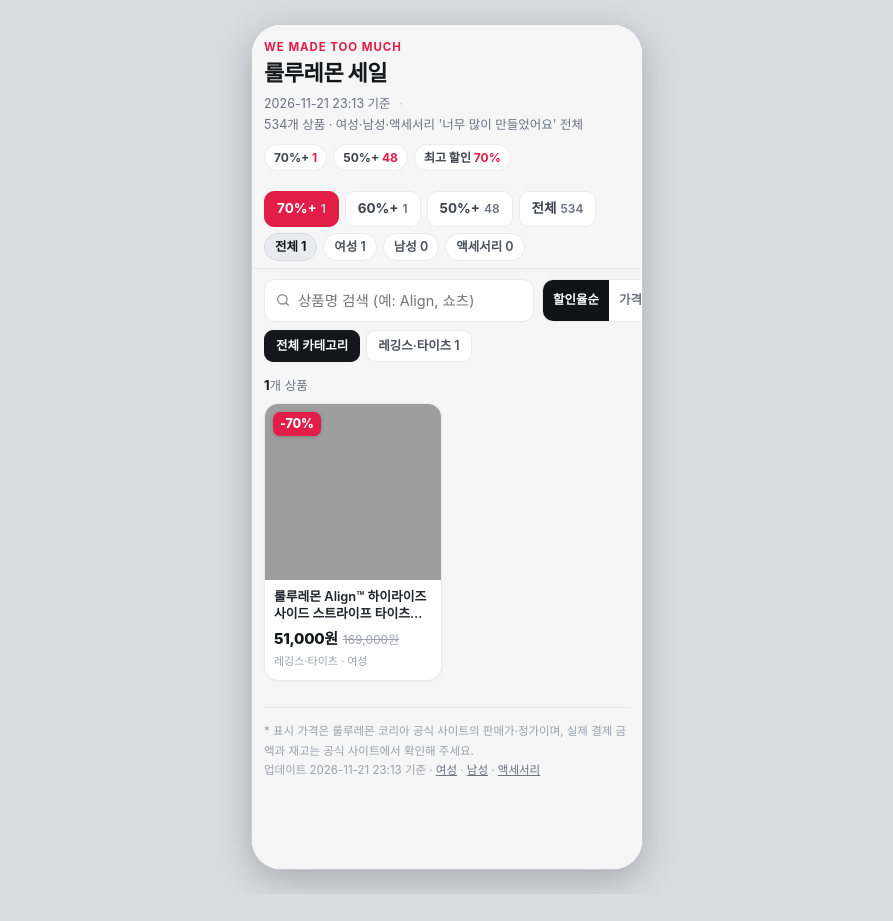
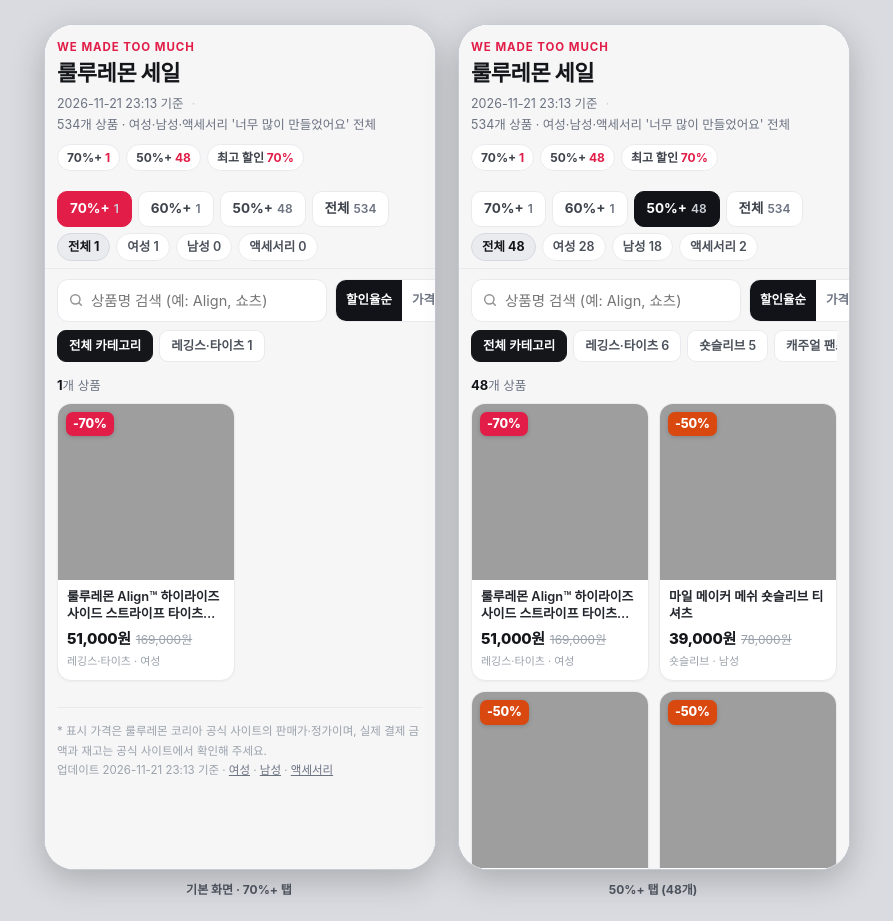
Before and after one commit to Jungiheon/Kids-programs, a plain HTML site: page lulu/_preview.html in a window 1280 px wide. Shown: the whole page, without its empty margins (193-1086 px from the left). Before the commit the page ends 894 px from the top, so only its background shows below. Drawn offline with Linux system fonts and the light colour scheme.

Commit message:
11/21 lulu: 2단 미리보기

```diff
--- a/lulu/_preview.html
+++ b/lulu/_preview.html
@@ -5,12 +5,23 @@
 <title>미리보기 (390×844)</title>
 <style>
   html,body{margin:0;background:#d9dbe0}
-  body{display:flex;justify-content:center;padding:24px 0;font-family:-apple-system,"Apple SD Gothic Neo",sans-serif}
+  body{display:flex;justify-content:center;padding:24px 20px;font-family:-apple-system,"Apple SD Gothic Neo",sans-serif}
+  .row{display:flex;gap:22px;align-items:flex-start}
+  .caption{width:390px;text-align:center;font-size:12px;color:#4b515b;margin-top:10px;font-weight:700}
   .phone{width:390px;height:844px;background:#fff;border-radius:30px;overflow:hidden;box-shadow:0 10px 34px rgba(0,0,0,.22);border:1px solid #c7cbd2}
   iframe{width:390px;height:844px;border:0;display:block;background:#fff}
 </style>
 </head>
 <body>
-  <div class="phone"><iframe src="./index.html?preview=1" title="룰루레몬 세일 모바일 미리보기"></iframe></div>
+  <div class="row">
+    <div>
+      <div class="phone"><iframe src="./index.html?preview=1" title="기본(70%+) 미리보기"></iframe></div>
+      <div class="caption">기본 화면 · 70%+ 탭</div>
+    </div>
+    <div>
+      <div class="phone"><iframe src="./index.html?preview=2&amp;th=50" title="50%+ 목록 미리보기"></iframe></div>
+      <div class="caption">50%+ 탭 (48개)</div>
+    </div>
+  </div>
 </body>
 </html>
```
